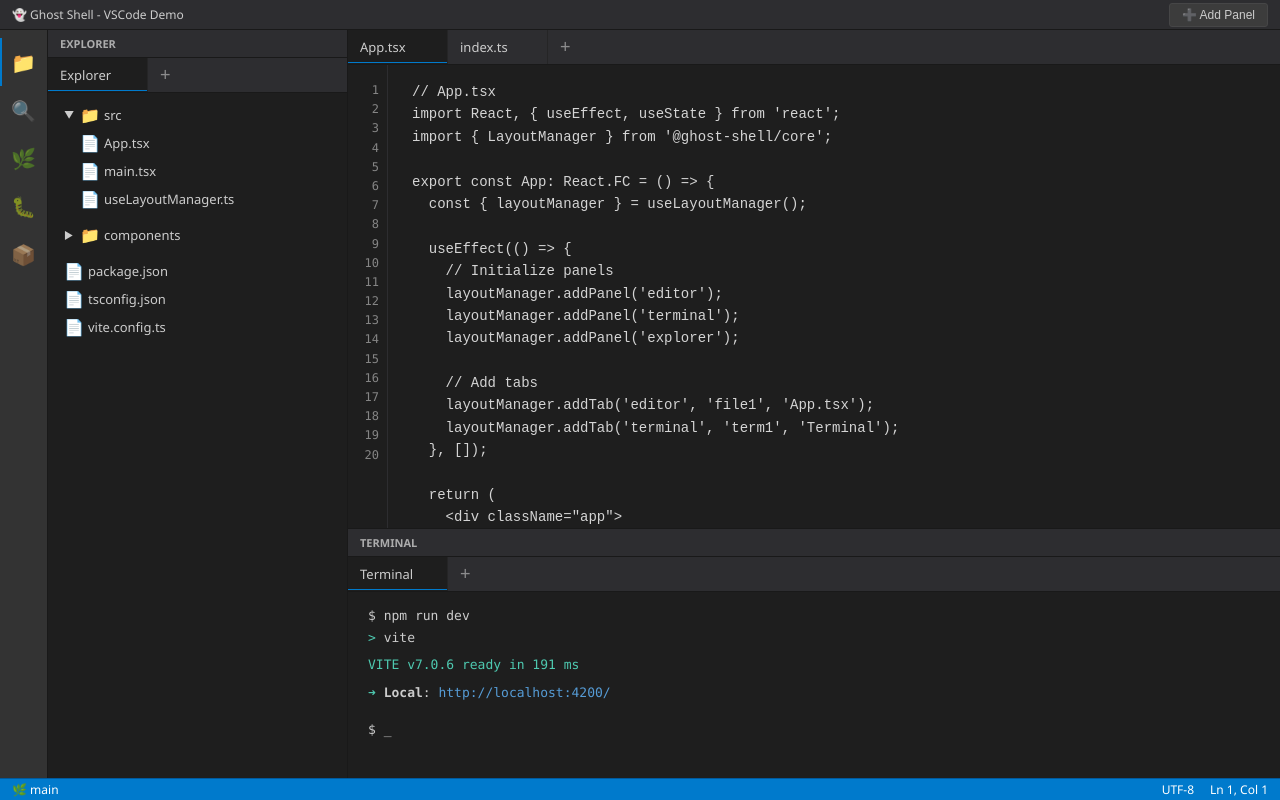
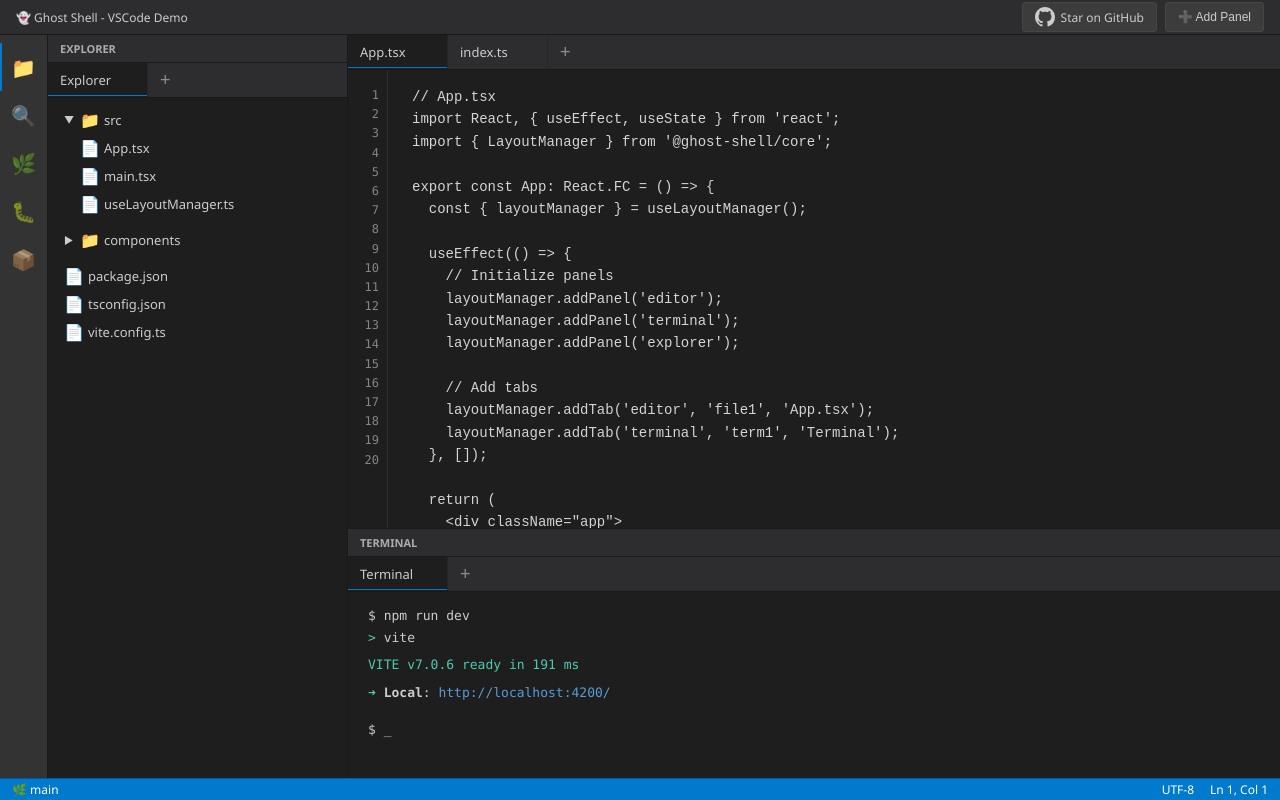
Before and after one commit to andreyantipov/ghost-shell, a React (Vite) app in the folder packages/apps/react-demo/: page / in a window 1280 px wide. Built offline with nearby package versions, Linux system fonts and the light colour scheme.

Commit message:
small fixes

```diff
--- a/packages/apps/react-demo/src/app/App.css
+++ b/packages/apps/react-demo/src/app/App.css
@@ -9,12 +9,12 @@
 }
 
 .title-bar {
-  height: 30px;
+  height: 35px;
   background-color: #2d2d30;
   display: flex;
   align-items: center;
   justify-content: space-between;
-  padding: 0 12px;
+  padding: 0 16px;
   -webkit-app-region: drag;
   user-select: none;
   border-bottom: 1px solid #191919;
@@ -53,6 +53,26 @@
 .title-bar-button:hover {
   background-color: #484848;
   border-color: #5a5a5a;
+}
+
+.github-link {
+  display: flex;
+  align-items: center;
+  gap: 6px;
+  padding: 4px 12px;
+  background-color: #3c3c3c;
+  border: 1px solid #464647;
+  border-radius: 3px;
+  color: #cccccc;
+  font-size: 12px;
+  text-decoration: none;
+  transition: all 0.2s;
+}
+
+.github-link:hover {
+  background-color: #484848;
+  border-color: #5a5a5a;
+  color: #ffffff;
 }
 
 .main-container {
--- a/packages/apps/react-demo/src/app/App.tsx
+++ b/packages/apps/react-demo/src/app/App.tsx
@@ -272,6 +272,18 @@
         <div className="title-bar-content">
           <span className="title">👻 Ghost Shell - VSCode Demo</span>
           <div className="title-bar-actions">
+            <a
+              href="https://github.com/andreyantipov/ghost-shell"
+              target="_blank"
+              rel="noopener noreferrer"
+              className="github-link"
+              title="View on GitHub"
+            >
+              <svg height="20" width="20" viewBox="0 0 16 16" fill="currentColor">
+                <path d="M8 0C3.58 0 0 3.58 0 8c0 3.54 2.29 6.53 5.47 7.59.4.07.55-.17.55-.38 0-.19-.01-.82-.01-1.49-2.01.37-2.53-.49-2.69-.94-.09-.23-.48-.94-.82-1.13-.28-.15-.68-.52-.01-.53.63-.01 1.08.58 1.23.82.72 1.21 1.87.87 2.33.66.07-.52.28-.87.51-1.07-1.78-.2-3.64-.89-3.64-3.95 0-.87.31-1.59.82-2.15-.08-.2-.36-1.02.08-2.12 0 0 .67-.21 2.2.82.64-.18 1.32-.27 2-.27.68 0 1.36.09 2 .27 1.53-1.04 2.2-.82 2.2-.82.44 1.1.16 1.92.08 2.12.51.56.82 1.27.82 2.15 0 3.07-1.87 3.75-3.65 3.95.29.25.54.73.54 1.48 0 1.07-.01 1.93-.01 2.2 0 .21.15.46.55.38A8.013 8.013 0 0016 8c0-4.42-3.58-8-8-8z"/>
+              </svg>
+              Star on GitHub
+            </a>
             <button onClick={handleAddPanel} className="title-bar-button">
               ➕ Add Panel
             </button>
```
